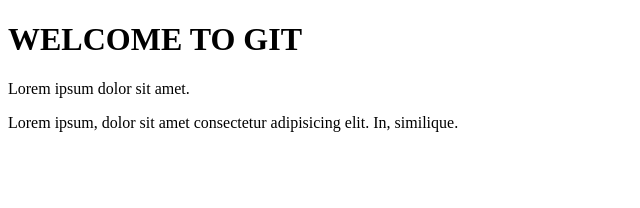
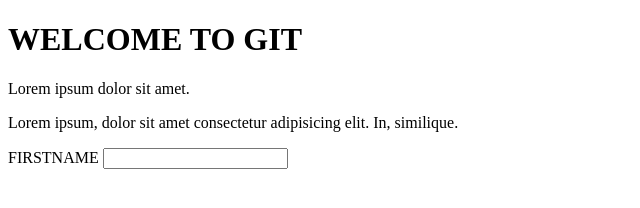
Before and after one commit to Quest989900/git_class_2025, a plain HTML site: page index.html in a window 1280 px wide. Shown: the whole page, without its empty margins (0-640 px from the left). Drawn offline with Linux system fonts and the light colour scheme.

Commit message:
i added a signup form

```diff
--- a/index.html
+++ b/index.html
@@ -9,5 +9,12 @@
     <h1>WELCOME TO GIT</h1>
     <p>Lorem ipsum dolor sit amet.</p>
     <p>Lorem ipsum, dolor sit amet consectetur adipisicing elit. In, similique.</p>
+
+    <form>
+        <label for="one">
+         FIRSTNAME
+        </label>
+        <input type="text" id="one">
+    </form>
 </body>
 </html>
```
